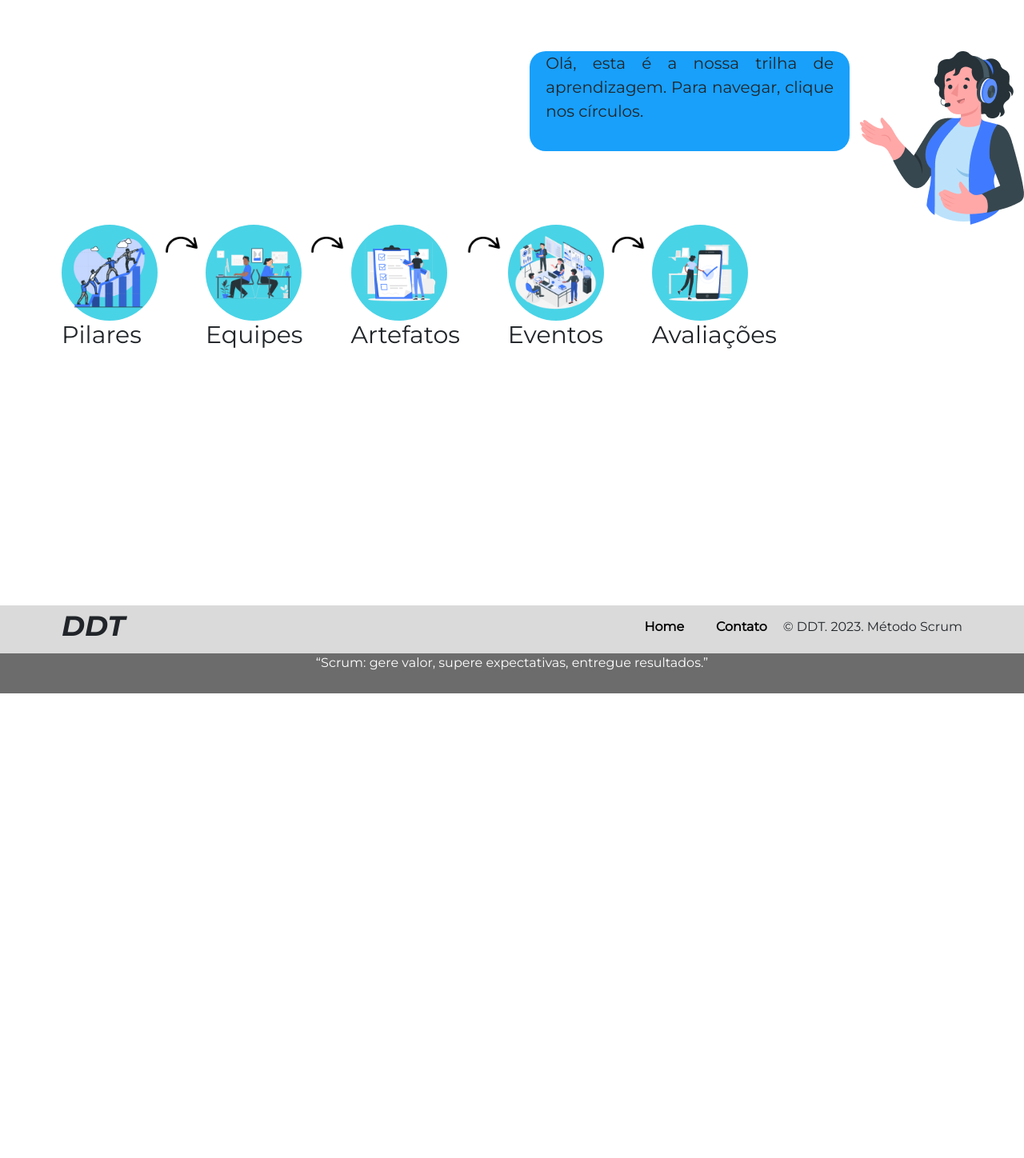
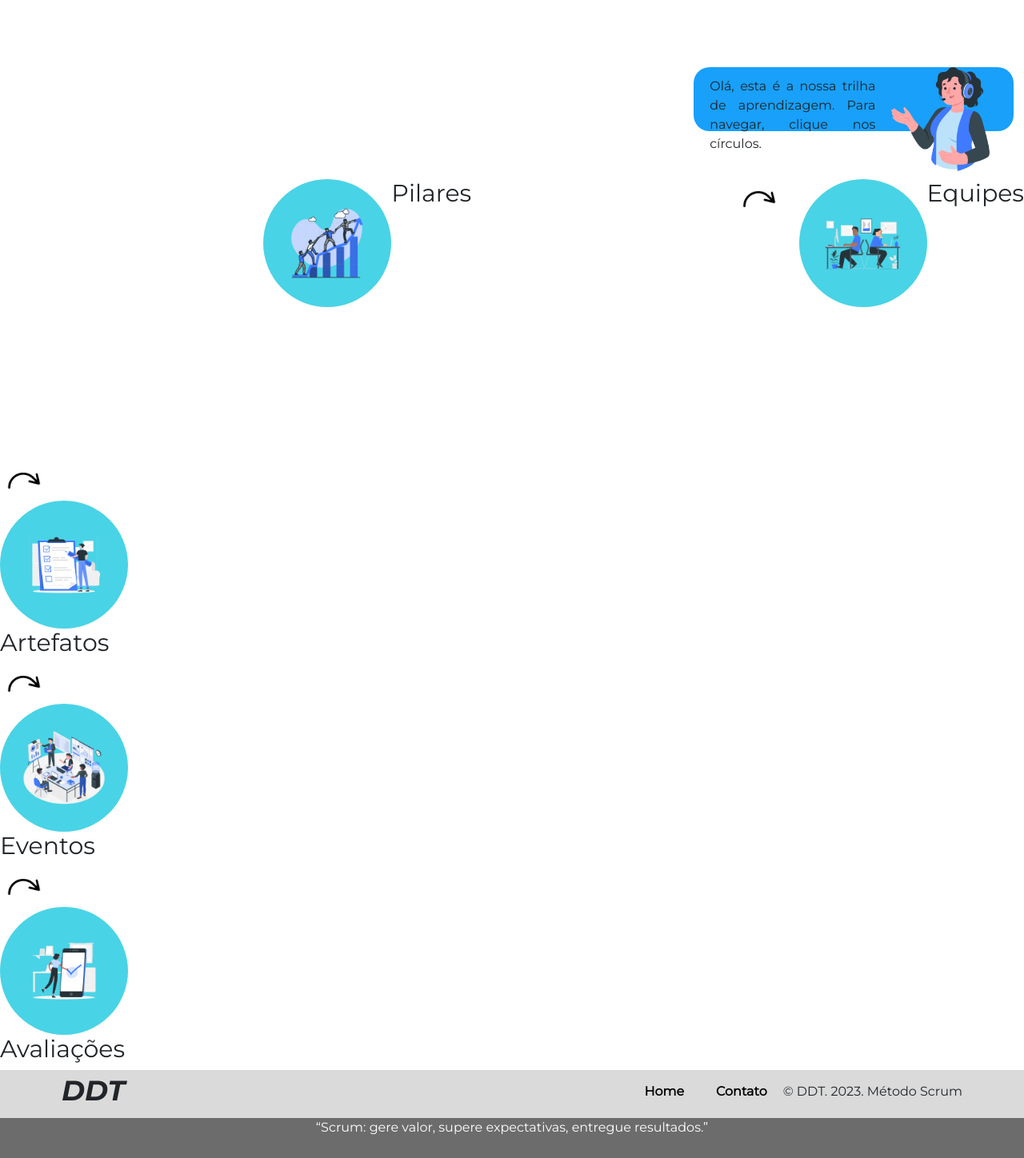
Before and after one commit to erickhoawata/DDT-1-Sem, a Flask app: page /trilha in a window 1280 px wide. Shown: the part 56-1504 px from the top of the page at 80% size. Before the commit the page ends 923 px from the top, so only its background shows below. Run offline with Flask 3, Linux system fonts and the light colour scheme.

Commit message:
aparencia da trilha

```diff
--- a/static/css/trilha.css
+++ b/static/css/trilha.css
@@ -1,8 +1,3 @@
-
-.body{
-    height: 100%;
-    width: 100%;
-}
 
 .titulo{
     font-family:montserrat;
@@ -13,57 +8,38 @@
 .container1{
     width:100%;
     display: flex;
+}
 
+.trilha{
+    display: flex;
+    margin: auto;
+    margin-bottom: 15%;
 }
-.trilha{
-    width:100%;
-    display:flex;
-    margin-left: 77px;
-    }
-.centrotrilha{
-    background-color: #18A0FB;
-    border-radius: 100%;
-    height:200px;
-    width:200px;
-    display: flex;
-    text-align: center;
-    justify-content: center;
-}
-h1{
-    font-family:montserrat;
-}
+
 .ct{
     justify-self: center;
     align-self: center;
 }
-.circulo1, .circulo2, .circulo3, .circulo4,.circulo5{
-    border-radius: 100%;
-    border:none;
-    height: 120px;
-    width: 120px;
-    background-color:#49D3E6;
-    display: flex;
-    align-items: center;
-    justify-content: center;
-
-}
 
 .image2{
     margin-top: 5%;
-    align-self: flex-start;
 }
+
+
 .explicacao{
     display: flex;
-    width: 100%;
-    justify-content: end;
-    margin-right:77px;
+    margin-bottom: 60px;
+    margin-top: 20px;
+   justify-content: flex-end;
+
 }
 .txtbalao{
-    font-size: 20px;
+    font-size: 16px;
+    margin-top: 3%;
 }
 .balao{
     background-color: #18A0FB;
-    height: 125px;
+    height: 80px;
     width: 400px;
     border-radius: 20px;
     display: flex;
@@ -78,4 +54,76 @@ p{
 .seta{
     margin-left: 5px;
     margin-right: 5px;
+    width: 70px;
 }
+
+.mulher-trilha{
+    height: 130px;
+    margin-right: 30px;
+}
+
+
+/* EFEITOS VISUAIS */
+
+
+
+.circulo1:hover{
+    -webkit-filter: drop-shadow(15px 10px 5px rgba(0,0,0,.5));
+    filter: drop-shadow(15px 10px 5px rgba(0,0,0,.5));
+    -webkit-transform: scale(1.1);
+    -ms-transform: scale(1.1);
+    transform: scale(1.1);
+    border: 7px solid #32affd;
+    border-radius: 50%;
+}
+.circulo2:hover{
+    -webkit-filter: drop-shadow(15px 10px 5px rgba(0,0,0,.5));
+    filter: drop-shadow(15px 10px 5px rgba(0,0,0,.5));
+    -webkit-transform: scale(1.1);
+    -ms-transform: scale(1.1);
+    transform: scale(1.1);
+    border: 7px solid #32affd;
+    border-radius: 50%;
+}
+.circulo3:hover{
+    -webkit-filter: drop-shadow(15px 10px 5px rgba(0,0,0,.5));
+    filter: drop-shadow(15px 10px 5px rgba(0,0,0,.5));
+    -webkit-transform: scale(1.1);
+    -ms-transform: scale(1.1);
+    transform: scale(1.1);
+    border: 7px solid #32affd;
+    border-radius: 50%;
+}
+.circulo4:hover{
+    -webkit-filter: drop-shadow(15px 10px 5px rgba(0,0,0,.5));
+    filter: drop-shadow(15px 10px 5px rgba(0,0,0,.5));
+    -webkit-transform: scale(1.1);
+    -ms-transform: scale(1.1);
+    transform: scale(1.1);
+    border: 7px solid #32affd;
+    border-radius: 50%;
+}
+.circulo5:hover{
+    -webkit-filter: drop-shadow(15px 10px 5px rgba(0,0,0,.5));
+    filter: drop-shadow(15px 10px 5px rgba(0,0,0,.5));
+    -webkit-transform: scale(1.1);
+    -ms-transform: scale(1.1);
+    transform: scale(1.1);
+    border: 7px solid #32affd;
+    border-radius: 50%;
+}
+
+.circulo1,.circulo2,.circulo3,.circulo4,.circulo5{
+    border-radius: 100%;
+    border:none;
+    height: 160px;
+    width: 160px;
+    background-color:#49D3E6;
+    display: flex;
+    align-items: center;
+    justify-content: center;
+    transition: all 0.5s;
+    cursor: pointer;
+    transition: all .5s;
+    border: 10px solid transparent;
+}
--- a/templates/trilha.html
+++ b/templates/trilha.html
@@ -12,47 +12,63 @@
 {% block conteudo %}
 <!-- corpo -->
 <div class="body">
+
     <div class="explicacao">
-        <div class="balao"><p class="txtbalao">Olá, esta é a nossa
-            trilha de aprendizagem.
-            Para navegar, clique
-            nos círculos.</p></div>
+        <div class="balao">
+            <p class="txtbalao">
+                Olá, esta é a nossa trilha de aprendizagem. Para navegar, clique nos círculos.
+            </p>
+            <img class="mulher-trilha" src="../static/img/mulher.png" alt="">
+        </div>
+    </div>
 
-        <div class="image2"><img src="../static/img/mulher.png" alt=""></div>
+    <div class="container1">
+        <div class="trilha">
 
-    </div>
-<div class="container1">
-    <div class="trilha">
-        <div class="pilares">
-        <div class="circulo1"><a href="./pilares"><img src="../static/img/Good team-bro 1.png" alt="pilares" height="100px"></a></div>
-        <h4 class="titulotrilha">Pilares</h4></div>
+            <div class="circulo1">
+                <a href="./pilares"><img src="../static/img/Good team-bro 1.png" alt="pilares" height="100px"></a>
+            </div>
+            <h4 class="titulotrilha">Pilares</h4></div>
 
 
-        <div class=seta><img src="../static/img/seta-curva (1).png" alt="" height="50px"></div>
+            <div class=seta>
+                <img src="../static/img/seta-curva (1).png" alt="" height="50px">
+            </div>
 
-        <div class="pilares">
-        <div class="circulo2"><a href="./equipe"><img src="../static/img/Office work-pana 1.png" alt="" height="70px"></a></div><h4 class="titulotrilha">Equipes</h4></div>
+            <div class="circulo2">
+                <a href="./equipe"><img src="../static/img/Office work-pana 1.png" alt="" height="70px"></a></div><h4 class="titulotrilha">Equipes</h4>
+            </div>
 
-        <div class=seta><img src="../static/img/seta-curva (1).png" alt="" height="50px"></div>
+            <div class=seta>
+                <img src="../static/img/seta-curva (1).png" alt="" height="50px">
+            </div>
 
-        <div class="pilares">
-        <div class="circulo3"><a href="./artefatos"><img src="../static/img/Checklist-rafiki 1.png" alt="" height="100px"></a></div><h4 class="titulotrilha">Artefatos</h4></div>
+            <div class="circulo3">
+                <a href="./artefatos"><img src="../static/img/Checklist-rafiki 1.png" alt="" height="100px"></a></div><h4 class="titulotrilha">Artefatos</h4>
+            </div>
 
-    <div class=seta><img src="../static/img/seta-curva (1).png" alt="" height="50px"></div>
+            <div class=seta>
+                <img src="../static/img/seta-curva (1).png" alt="" height="50px">
+            </div>
 
-    <div class="pilares">
-        <div class="circulo4"><a href="./eventos"><img src="../static/img/At the office-amico 2.png" alt="" height="100px"></a></div><h4 class="titulotrilha">Eventos</h4></div>
+            <div class="circulo4"><a href="./eventos">
+                <img src="../static/img/At the office-amico 2.png" alt="" height="100px"></a></div><h4 class="titulotrilha">Eventos</h4>
+            </div>
 
-        <div class=seta><img src="../static/img/seta-curva (1).png" alt="" height="50px"></div>
+            <div class=seta>
+                <img src="../static/img/seta-curva (1).png" alt="" height="50px">
+            </div>
 
-        <div class="avaliações">
-        <div class="circulo5"><a href="./avaliacao"><img src="../static/img/Confirmed-rafiki 1.png" alt="" height="100px"></a></div><h4 class="titulotrilha">Avaliações</h4></div>
 
+            <div class="circulo5">
+                <a href="./avaliacao"><img src="../static/img/Confirmed-rafiki 1.png" alt="" height="100px"></a></div><h4 class="titulotrilha">Avaliações</h4>
+            </div>
+        </div>
 
     </div>
 </div>
-</div>
-<br><br><br><br><br><br><br><br><br><br><br><br><br>
+
+
 {% endblock %}
 </body>
 </html>
```
